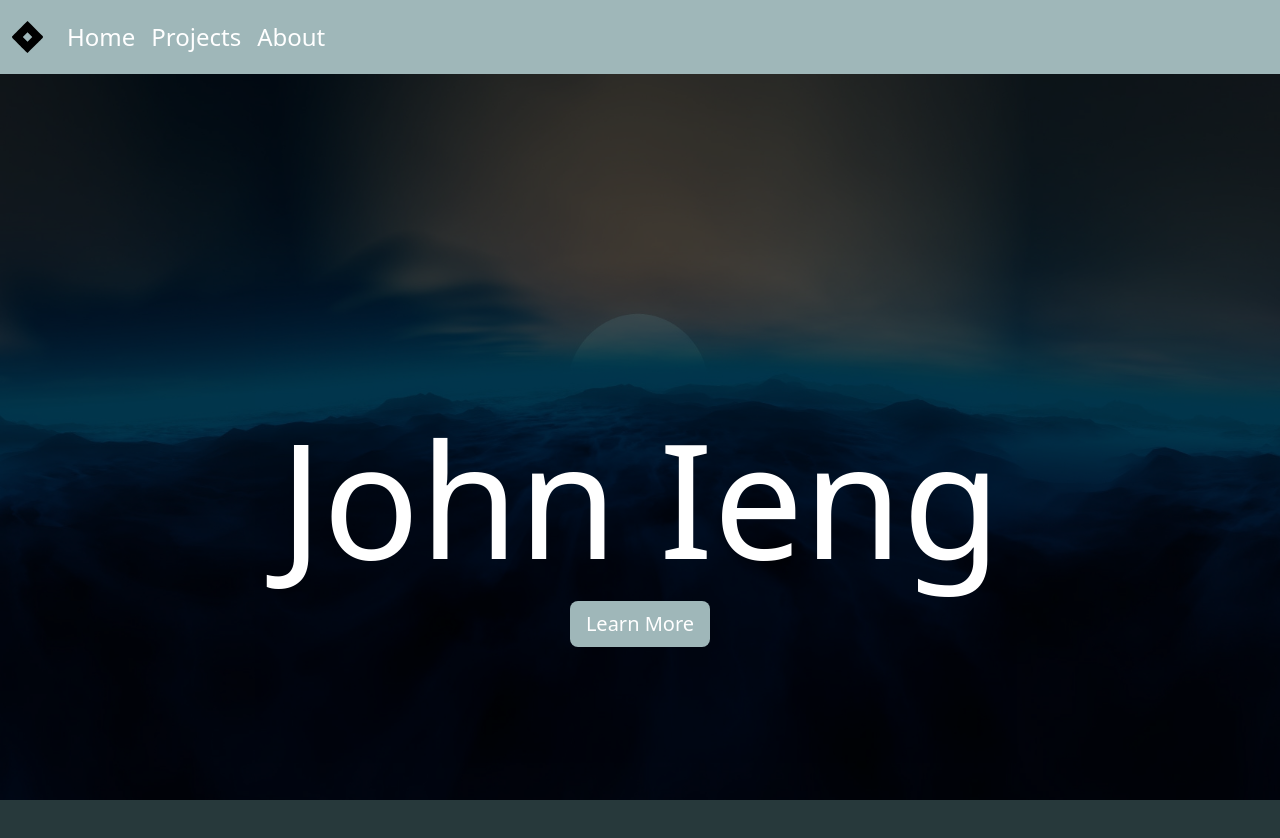
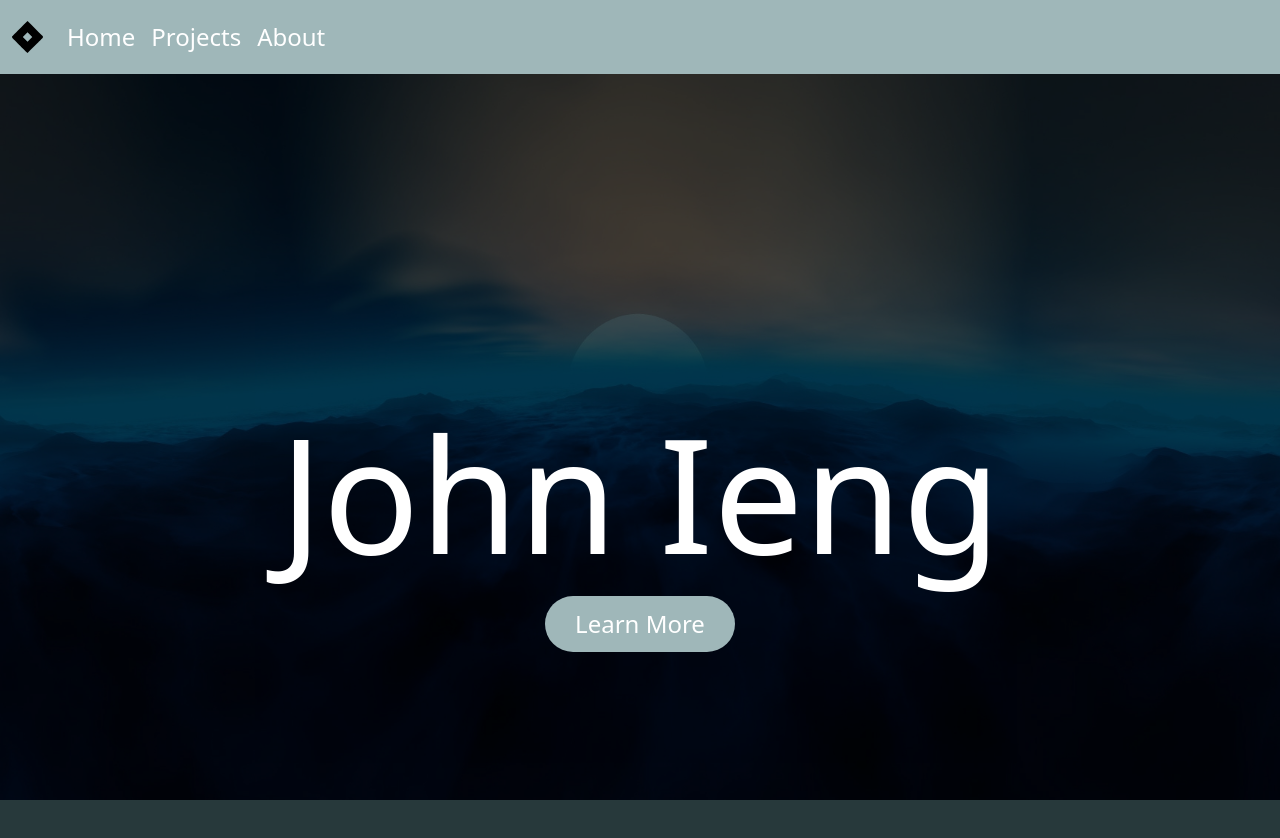
Before and after one commit to joieng1/portfolioRebuild, a React (Create React App) app in the folder frontend/: page / in a window 1280 px wide. Both pictures are taken after a click on the button "Welcome". Shown: the top 838 px of the page. Built offline with nearby package versions, Linux system fonts and the light colour scheme.

Commit message:
fixed learn more button on home page

```diff
--- a/frontend/src/components/Home.css
+++ b/frontend/src/components/Home.css
@@ -18,9 +18,9 @@
 }
 
 .lmButton {
-    padding: 20px 60px;
-    font-size: 3rem;
-    border-radius: 40px;
+    padding: 10px 30px !important;
+    font-size: 1.5rem !important;
+    border-radius: 40px !important;
     background-color: #9fb7b9 !important;
     border: none !important;
 }
--- a/frontend/src/components/Home.tsx
+++ b/frontend/src/components/Home.tsx
@@ -45,14 +45,13 @@ function Home() {
                                         <h1 className="startTitle">
                                             John Ieng
                                         </h1>
-                                        <Button className="btn btn-lg lmButton">
-                                            <Link
+                                        <Link
                                                 to={"/about"}
                                                 className="text-decoration-none text-white"
-                                            >
-                                                Learn More
-                                            </Link>
-                                        </Button>
+                                            ><Button className="btn btn-md lmButton">
+                                            Learn More
+                                        </Button></Link>
+
                                     </Col>
                                 </Col>
                             </Row>
```
